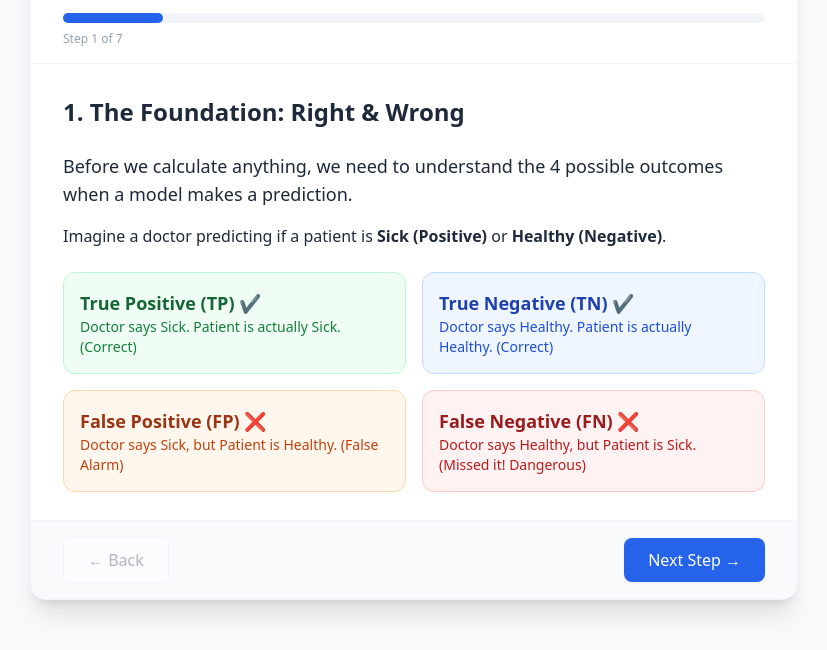
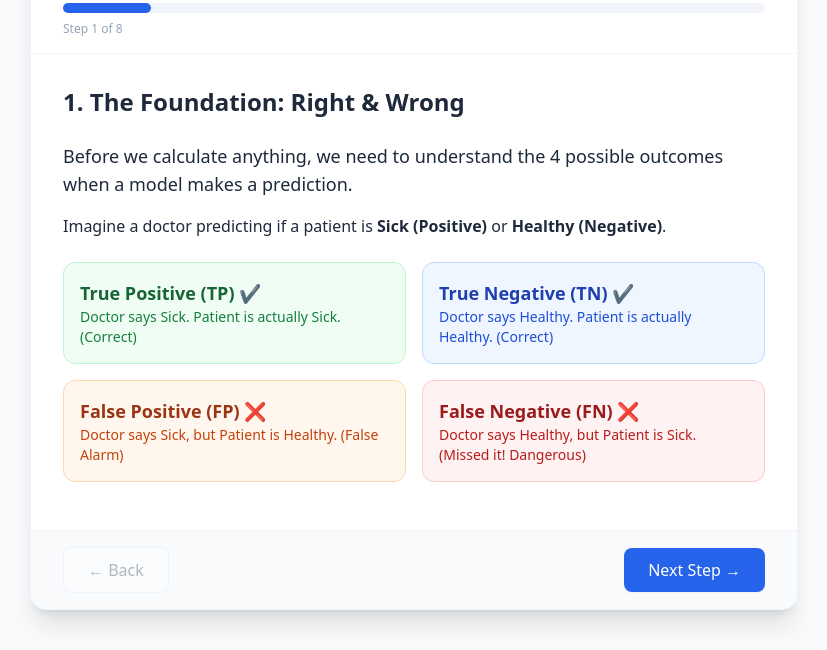
Before and after one commit to leangvakhim/supervised_learning_classification, a plain HTML site: page html/classification_evaluation_metrics.html in a window 1280 px wide. Shown: the part 150-800 px from the top of the page, without its empty margins (226-1053 px from the left). Drawn offline with nearby package versions, Linux system fonts and the light colour scheme.

Commit message:
Update classification evaluation metrics
Apply the tutorials code of classification evaluation metrics

```diff
--- a/html/classification_evaluation_metrics.html
+++ b/html/classification_evaluation_metrics.html
@@ -23,6 +23,16 @@
                 transform: translateY(0);
             }
         }
+
+        /* Custom scrollbar for the code block to make it look neater */
+        .code-scroll::-webkit-scrollbar {
+            height: 8px;
+        }
+
+        .code-scroll::-webkit-scrollbar-thumb {
+            background-color: #475569;
+            border-radius: 4px;
+        }
     </style>
 </head>
 
@@ -30,20 +40,20 @@
 
     <!-- Main Container -->
     <div
-        class="bg-white max-w-3xl w-full rounded-2xl shadow-xl border border-slate-100 overflow-hidden flex flex-col h-[700px]">
+        class="bg-white max-w-3xl w-full rounded-2xl shadow-xl border border-slate-100 overflow-hidden flex flex-col h-[750px] max-h-[90vh]">
 
         <!-- Header & Progress -->
-        <div class="px-8 pt-8 pb-4 border-b border-slate-100">
+        <div class="px-8 pt-8 pb-4 border-b border-slate-100 shrink-0">
             <h1 class="text-2xl sm:text-3xl font-bold text-slate-900 mb-2">Classification Metrics Guide</h1>
             <p class="text-slate-500 text-sm mb-4">Understanding how we measure Machine Learning models.</p>
 
             <!-- Progress Bar -->
             <div class="w-full bg-slate-100 rounded-full h-2.5">
                 <div id="progress-bar" class="bg-blue-600 h-2.5 rounded-full transition-all duration-300 ease-out"
-                    style="width: 14%"></div>
+                    style="width: 0%"></div>
             </div>
             <div class="flex justify-between text-xs text-slate-400 mt-2">
-                <span id="step-indicator">Step 1 of 7</span>
+                <span id="step-indicator">Step 1 of 8</span>
             </div>
         </div>
 
@@ -53,7 +63,7 @@
         </div>
 
         <!-- Footer / Navigation -->
-        <div class="px-8 py-4 bg-slate-50 border-t border-slate-100 flex justify-between items-center">
+        <div class="px-8 py-4 bg-slate-50 border-t border-slate-100 flex justify-between items-center shrink-0">
             <button id="btn-prev"
                 class="px-6 py-2.5 rounded-lg font-medium text-slate-600 bg-white border border-slate-200 hover:bg-slate-100 hover:text-slate-900 transition-colors disabled:opacity-40 disabled:cursor-not-allowed">
                 &larr; Back
--- a/js/classification_evaluation_metrics.js
+++ b/js/classification_evaluation_metrics.js
@@ -176,6 +176,50 @@ const steps = [
                 </div>
             </div>
         `
+    },
+    {
+        title: "8. Python Code (Scikit-Learn)",
+        content: `
+            <p class="mb-4 text-lg">You rarely have to calculate these by hand! In Python, the <strong>scikit-learn</strong> library does all the heavy lifting in just a few lines of code.</p>
+
+            <!-- Code Block Simulation -->
+            <div class="bg-slate-900 text-slate-200 rounded-lg p-5 mb-6 font-mono text-sm shadow-inner overflow-x-auto code-scroll leading-relaxed">
+                <div class="text-slate-500 mb-2"># 1. Import the pre-built math tools</div>
+                <div><span class="text-pink-400">from</span> <span class="text-white">sklearn.metrics</span> <span class="text-pink-400">import</span> <span class="text-blue-300">accuracy_score, precision_score, recall_score, f1_score</span></div>
+                <br>
+
+                <div class="text-slate-500 mb-2"># 2. Provide the truth vs. what our model guessed (0 = Healthy, 1 = Sick)</div>
+                <div><span class="text-blue-300">y_actual</span> = [<span class="text-orange-300">0</span>, <span class="text-orange-300">1</span>, <span class="text-orange-300">1</span>, <span class="text-orange-300">0</span>, <span class="text-orange-300">1</span>, <span class="text-orange-300">0</span>] <span class="text-slate-500 ml-4"># The actual results</span></div>
+                <div><span class="text-blue-300">y_predict</span> = [<span class="text-orange-300">0</span>, <span class="text-orange-300">1</span>, <span class="text-orange-300">0</span>, <span class="text-orange-300">0</span>, <span class="text-orange-300">1</span>, <span class="text-orange-300">1</span>] <span class="text-slate-500 ml-4"># The AI doctor's guesses</span></div>
+                <br>
+
+                <div class="text-slate-500 mb-2"># 3. Let the library calculate the metrics!</div>
+                <div><span class="text-blue-300">acc</span> = <span class="text-emerald-400">accuracy_score</span>(<span class="text-blue-200">y_actual</span>, <span class="text-blue-200">y_predict</span>)</div>
+                <div><span class="text-blue-300">prec</span> = <span class="text-emerald-400">precision_score</span>(<span class="text-blue-200">y_actual</span>, <span class="text-blue-200">y_predict</span>)</div>
+                <div><span class="text-blue-300">rec</span> = <span class="text-emerald-400">recall_score</span>(<span class="text-blue-200">y_actual</span>, <span class="text-blue-200">y_predict</span>)</div>
+                <div><span class="text-blue-300">f1</span> = <span class="text-emerald-400">f1_score</span>(<span class="text-blue-200">y_actual</span>, <span class="text-blue-200">y_predict</span>)</div>
+            </div>
+
+            <!-- Step-by-Step Code Explanation -->
+            <h3 class="font-bold text-slate-800 text-lg mb-4">Code Breakdown:</h3>
+
+            <div class="space-y-4 text-slate-600">
+                <div class="flex items-start">
+                    <span class="bg-blue-100 text-blue-700 rounded-full min-h-[28px] min-w-[28px] flex items-center justify-center font-bold mr-3 mt-0.5 shrink-0">1</span>
+                    <p><strong>Importing:</strong> We pull the specific scoring functions from <code>sklearn.metrics</code>. Think of this as grabbing the right tools out of a toolbox before starting to work.</p>
+                </div>
+
+                <div class="flex items-start">
+                    <span class="bg-blue-100 text-blue-700 rounded-full min-h-[28px] min-w-[28px] flex items-center justify-center font-bold mr-3 mt-0.5 shrink-0">2</span>
+                    <p><strong>The Data:</strong> We need two lists to compare. <code>y_actual</code> is the ultimate truth (e.g., test results showing who is actually sick). <code>y_predict</code> contains the answers our machine learning model guessed.</p>
+                </div>
+
+                <div class="flex items-start">
+                    <span class="bg-blue-100 text-blue-700 rounded-full min-h-[28px] min-w-[28px] flex items-center justify-center font-bold mr-3 mt-0.5 shrink-0">3</span>
+                    <p><strong>Calculating:</strong> We just pass our two lists into the functions! The library automatically builds the Confusion Matrix in the background, applies the formulas we learned in Step 7, and saves the final scores in our variables.</p>
+                </div>
+            </div>
+        `
     }
 ];
 
@@ -204,6 +248,9 @@ function renderStep() {
         ${step.content}
     `;
     contentArea.classList.add('fade-in');
+
+    // Scroll to top of content area on new step
+    contentArea.scrollTop = 0;
 
     // Update Progress Bar & Indicator
     const progressPercentage = ((currentStepIndex + 1) / steps.length) * 100;
```
